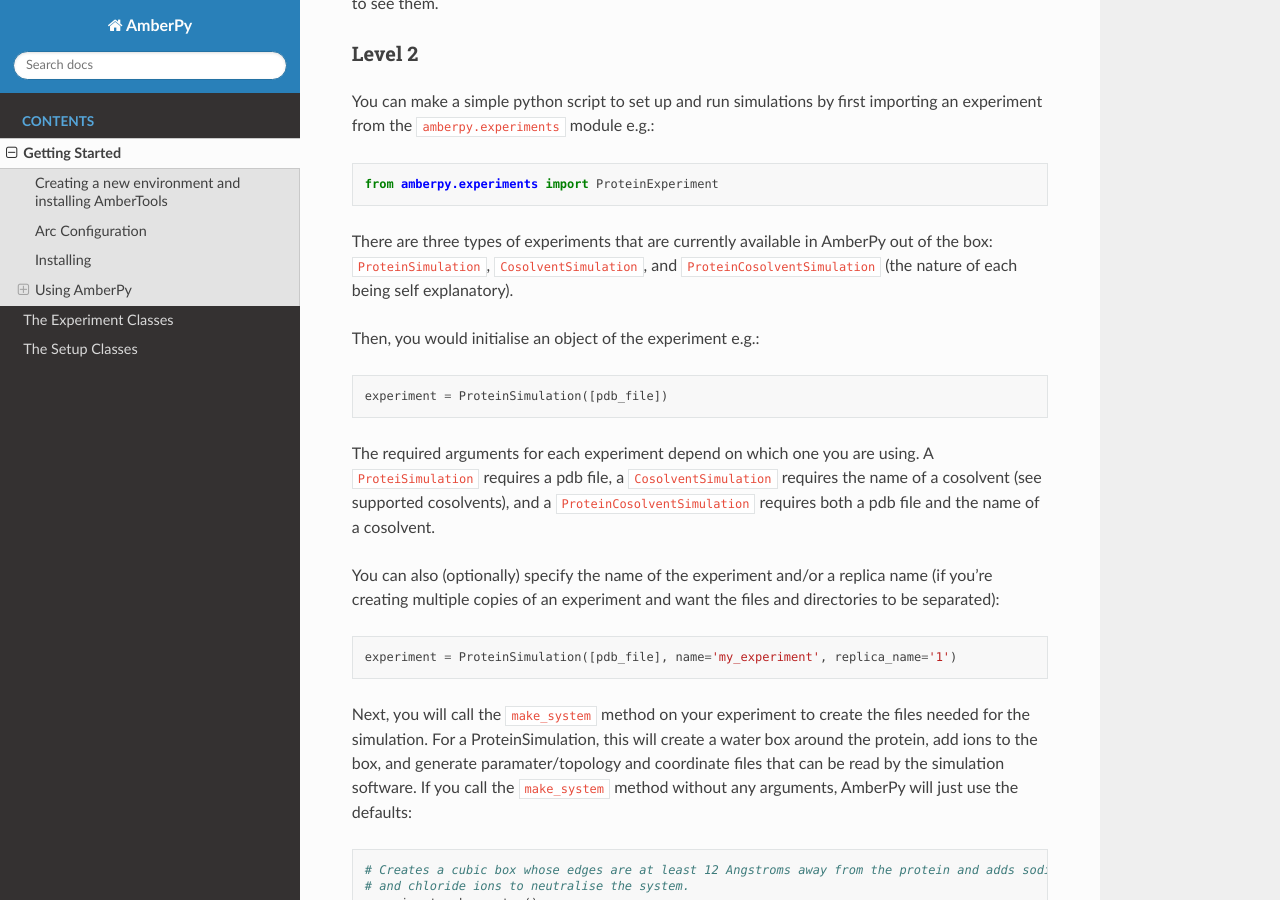
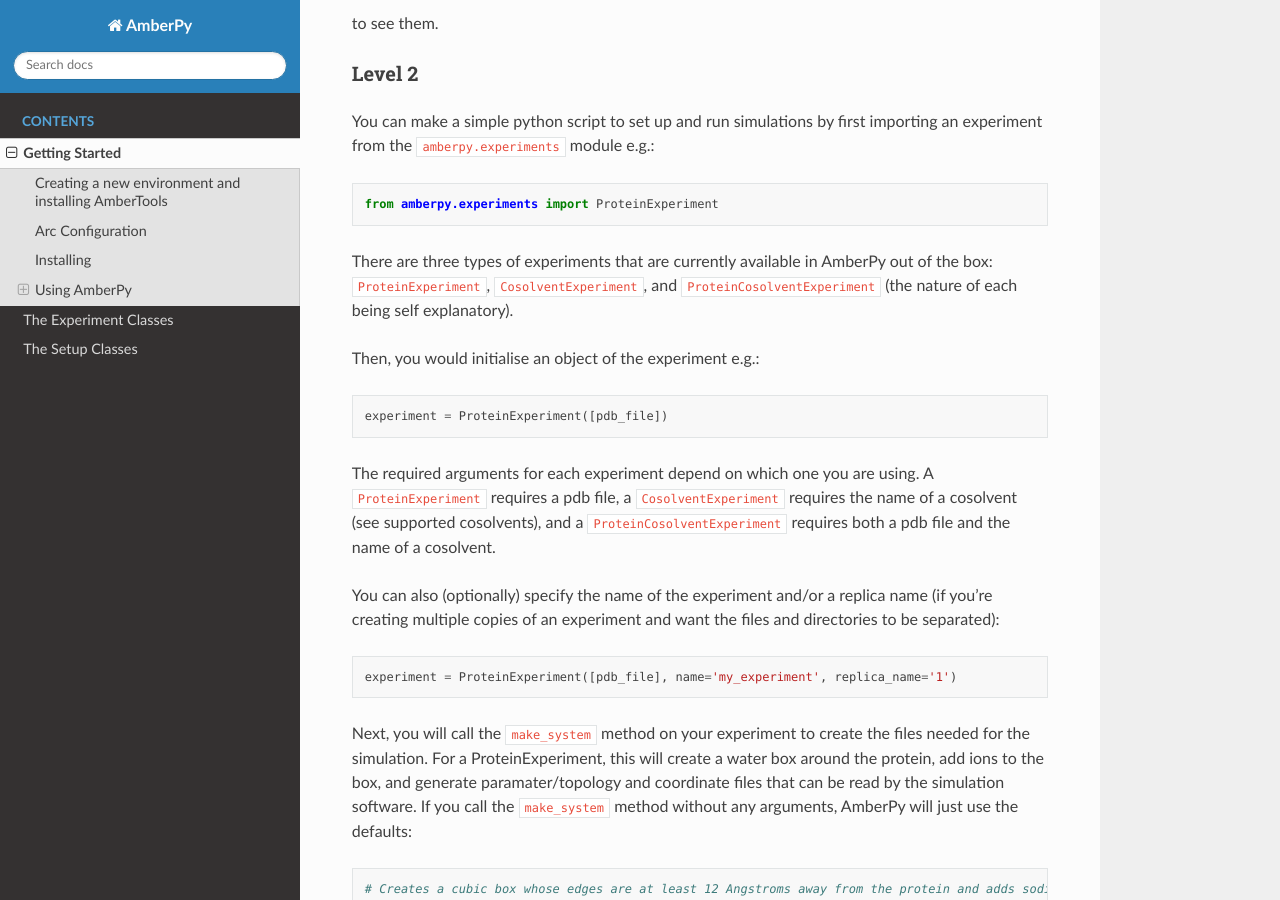
Before and after one commit to bs15ansj/AmberPy, a Sphinx documentation site: the page built from docs/source/getting_started.rst, in a window 1280 px wide and 900 px high, scrolled down 3743 px. Built offline with Sphinx 7.4.7 and the Read the Docs theme 2.0.0, drawn with Linux system fonts in a browser that asks for light colours; some of the changed text lies outside the part shown.

Commit message:
Docs, example, and james changes

```diff
--- a/docs/source/getting_started.rst
+++ b/docs/source/getting_started.rst
@@ -74,6 +74,7 @@
    username@machine:~$ ssh [username]@arc4
 
 When you try to log into arc3 or arc4 with the commands above, you will be asked to enter your password. You can configure your login such that you don’t have to enter a password each time. First generate an ssh key with:
+
 .. code-block:: console
 
    username@machine:~$ ssh-keygen
@@ -113,11 +114,11 @@
 
 .. code-block:: console
 
-   (amberpy) username@machine:~/AmberPy$ pip install .
+   (amberpy) username@machine:~/AmberPy$ pip install -e .
 
 You will now have access to AmberPy anywhere on your computer (you don't need to be in the AmberPy directory to use it).
 
-Finally, you may need to edit the configuration file that is created during installation at ``~/.amberpy/hosts.conf``. This file provides Longbow with the inputs needed to run on Arc. The only variables that you may need to change are ``user`` and/or ``remoteworkdir``. By default, these will be set to your username on the computer that you are using, and a directory with that username on nobackup. If your username/directory are different to this, then edit these variables.
+Finally, you may need to edit the configuration file that is created during installation at ``~/.amberpy/hosts.conf``. This file provides Longbow with the inputs needed to run on Arc. The only variables that you may need to change are ``user`` and/or ``remoteworkdir``. By default, these will be set to your username on the computer that you are using, and a directory with that username on ``/nobackup``. If your username/directory are different to this, then edit these variables.
 
 Using AmberPy
 -------------
@@ -164,23 +165,23 @@
 
    from amberpy.experiments import ProteinExperiment
 
-There are three types of experiments that are currently available in AmberPy out of the box: ``ProteinSimulation``, ``CosolventSimulation``, and ``ProteinCosolventSimulation`` (the nature of each being self explanatory).
+There are three types of experiments that are currently available in AmberPy out of the box: ``ProteinExperiment``, ``CosolventExperiment``, and ``ProteinCosolventExperiment`` (the nature of each being self explanatory).
 
 Then, you would initialise an object of the experiment e.g.:
 
 .. code-block:: python
 
-   experiment = ProteinSimulation([pdb_file])
+   experiment = ProteinExperiment([pdb_file])
 
-The required arguments for each experiment depend on which one you are using. A ``ProteiSimulation`` requires a pdb file, a ``CosolventSimulation`` requires the name of a cosolvent (see supported cosolvents), and a ``ProteinCosolventSimulation`` requires both a pdb file and the name of a cosolvent.
+The required arguments for each experiment depend on which one you are using. A ``ProteinExperiment`` requires a pdb file, a ``CosolventExperiment`` requires the name of a cosolvent (see supported cosolvents), and a ``ProteinCosolventExperiment`` requires both a pdb file and the name of a cosolvent.
 
 You can also (optionally) specify the name of the experiment and/or a replica name (if you're creating multiple copies of an experiment and want the files and directories to be separated):
 
 .. code-block:: python
 
-   experiment = ProteinSimulation([pdb_file], name='my_experiment', replica_name='1')
+   experiment = ProteinExperiment([pdb_file], name='my_experiment', replica_name='1')
 
-Next, you will call the ``make_system`` method on your experiment to create the files needed for the simulation. For a ProteinSimulation, this will create a water box around the protein, add ions to the box, and generate paramater/topology and coordinate files that can be read by the simulation software. If you call the ``make_system`` method without any arguments, AmberPy will just use the defaults:
+Next, you will call the ``make_system`` method on your experiment to create the files needed for the simulation. For a ProteinExperiment, this will create a water box around the protein, add ions to the box, and generate paramater/topology and coordinate files that can be read by the simulation software. If you call the ``make_system`` method without any arguments, AmberPy will just use the defaults:
 
 .. code-block:: python
 
@@ -260,10 +261,7 @@
 
    tleap_input = TleapInput(frcmod_list=['frcmod.ligand'], mol2_dict={'LIG', 'ligand.mol2'})
 
-   experiment = ProteinSimulation('protein_and_ligand.pdb')
+   experiment = ProteinExperiment('protein_and_ligand.pdb')
    experiment.make_system(tleap_input=tleap_input)
 
 If you want to see a full description of all of the input classes and what arguments they can take, please see the API reference.
-
-Level 4
-*******
```
Also changed, not shown: 3 other files.
